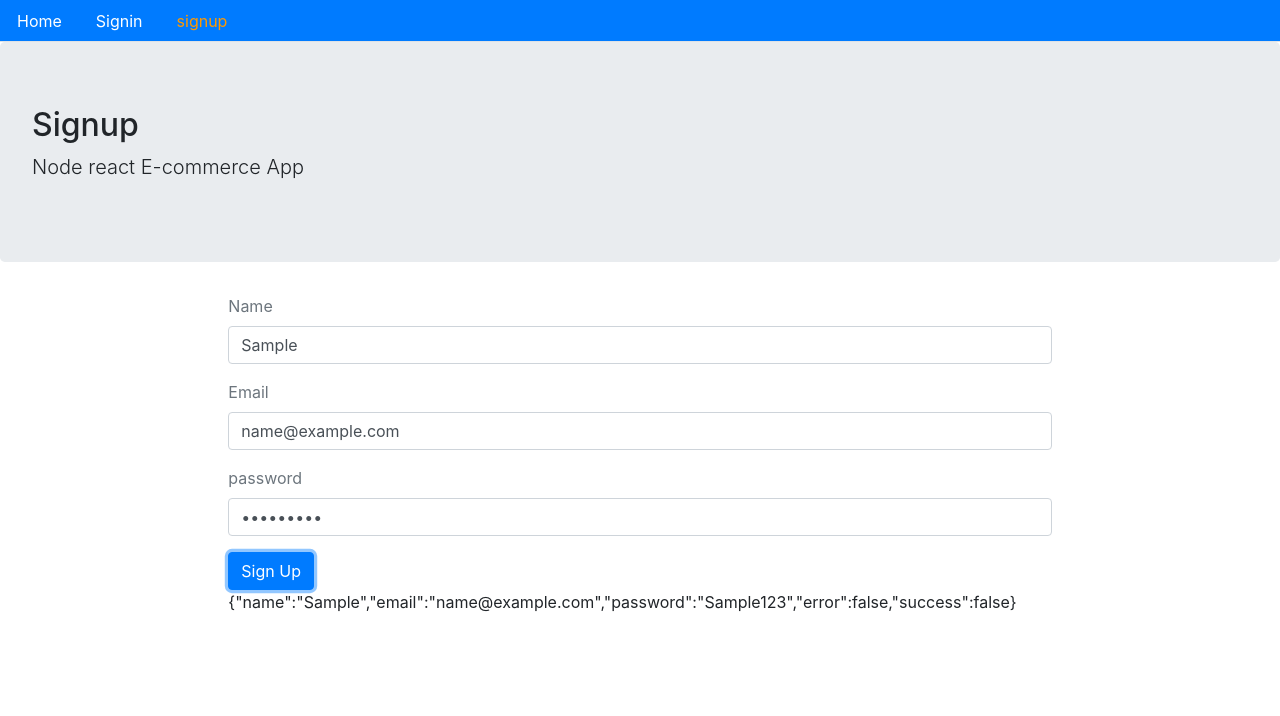
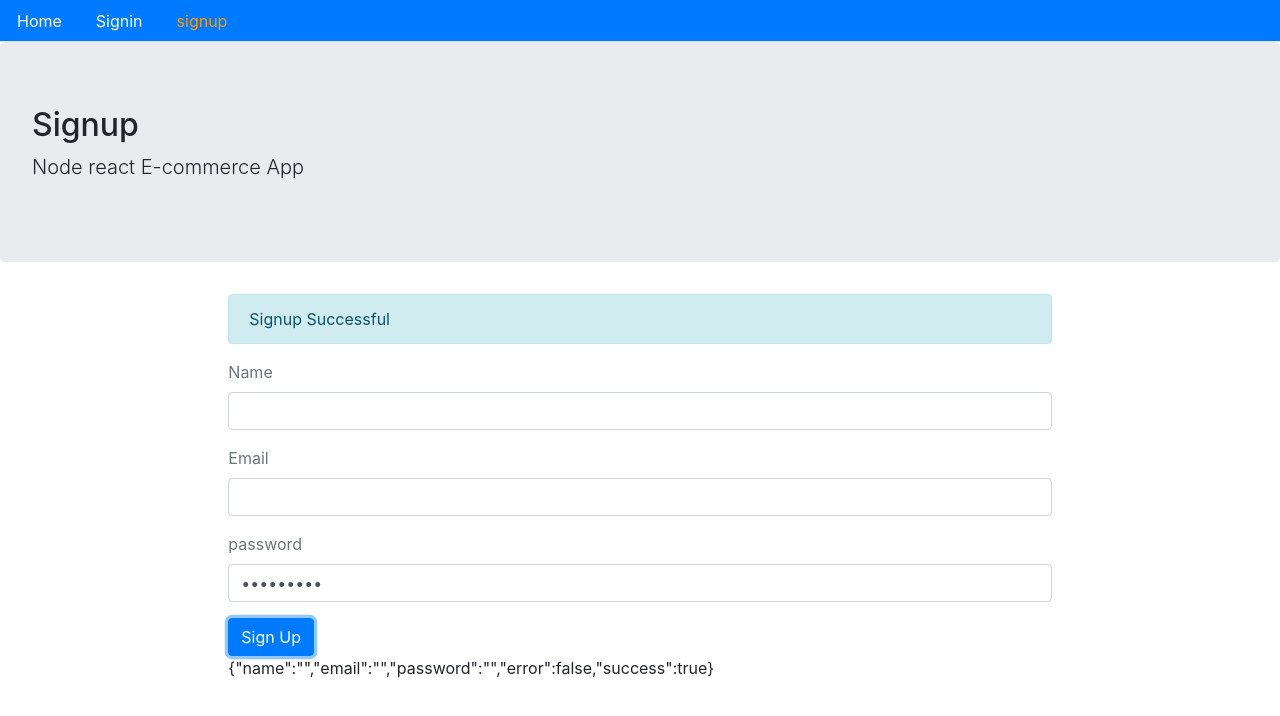
Before and after one commit to Edebo/codebooks-frontend, a React (Create React App) app: page /signup in a window 1280 px wide. Both pictures are taken after typing "Sample", "name@example.com", "Sample123" into the empty fields and a click on the button "Sign Up". Shown: the top 716 px of the page. Built offline with nearby package versions, Linux system fonts and the light colour scheme; no server answers.

Commit message:
more commits

```diff
--- a/src/user/Signup.js
+++ b/src/user/Signup.js
@@ -11,12 +11,12 @@ const [values,setValues]=useState({
   success:false
 })
 
-const {name,email,password}=values
+const {name,email,password,error,success}=values
 
 
 const signup=(user)=>{
   // console.log(name,email,password)
-fetch(`${API}/signup`,{
+return fetch(`${API}/signup`,{
   method:"POST",
   headers:{
     Accept:"application/json",
@@ -24,11 +24,10 @@ fetch(`${API}/signup`,{
   },
   body:JSON.stringify(user)
 })
-.then(result=> result.json())
-.then(data=>{
-  console.log(data)
-
-}).catch(err=>{
+.then(result=> {
+  console.log(result)
+  return result.json()})
+.catch(err=>{
   console.log(err)
 })
 
@@ -41,26 +40,48 @@ setValues({...values,error:false,[name]:event.target.value})
 
 const clickSubmit=(event)=>{
   event.preventDefault()//to prevent page reload of browser
-  signup({name,email,password})
+  const data = signup({name,email,password})
+  console.log(data)
+  if(data.error){
+    setValues({...values,error:data.errors,success:false})
+  }
+
+  else{
+    setValues({...values,name:'',email:'',password:'',success:true})
+
+  }
 }
+
+const showError=()=>(
+   <div className="alert alert-danger" style={{display:error?'':'none'}}>
+    {error}
+  </div>
+)
+
+
+const showSuccess=()=>(
+   <div className="alert alert-info" style={{display:success?'':'none'}}>
+    Signup Successful
+  </div>
+)
 
   const signUpForm=()=>(
     <form>
       {/* name */}
       <div className="form-group">
         <label className='text-muted'>Name</label>
-        <input className='form-control' type='text' onChange={handleChange('name')}/>
+        <input className='form-control' type='text' onChange={handleChange('name')} value={name}/>
 
       </div>
       {/* email */}
       <div className="form-group">
         <label className='text-muted'>Email</label>
-        <input className='form-control' type='Email' onChange={handleChange('email')}/>
+        <input className='form-control' type='Email' onChange={handleChange('email')} value={email}/>
       </div>
 
       <div className="form-group">
         <label className='text-muted'>password</label>
-        <input className='form-control' type='password' onChange={handleChange('password')}/>
+        <input className='form-control' type='password' onChange={handleChange('password')} password={password}/>
       </div>
       <button onClick={clickSubmit} className='btn btn-primary'>Sign Up</button>
     </form>
@@ -68,6 +89,8 @@ const clickSubmit=(event)=>{
   )
 return(
  <Layout title="Signup" description="Node react E-commerce App" className='container col-md-8 offset-2'>
+   {showSuccess()}
+   {showError()}
   {signUpForm()}
   {JSON.stringify(values)}
 </Layout>
```
